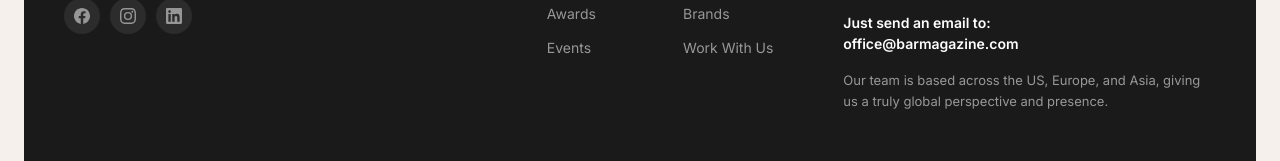
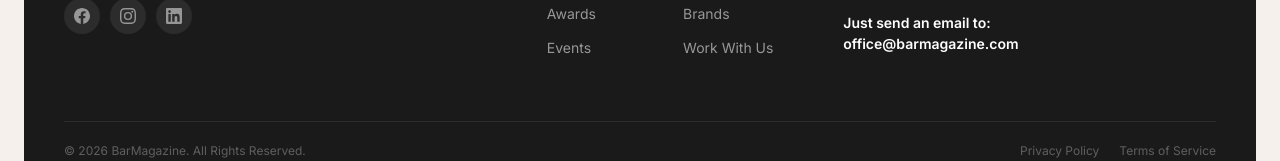
Before and after one commit to romanzelenkajj-dev/barmagazine-next, a Next.js app: page / in a window 1280 px wide. Shown: the part 287-448 px from the top of the page. Built offline with nearby package versions, Linux system fonts and the light colour scheme; no server answers.

Commit message:
remove global presence text from footer

```diff
--- a/src/components/Footer.tsx
+++ b/src/components/Footer.tsx
@@ -51,10 +51,6 @@ export function Footer() {
           <span className="footer-email">
             Just send an email to:<br />office@barmagazine.com
           </span>
-          <p className="footer-contact-text">
-            Our team is based across the US, Europe, and Asia, giving us a truly
-            global perspective and presence.
-          </p>
         </div>
       </div>
       <div className="footer-bottom">
```
